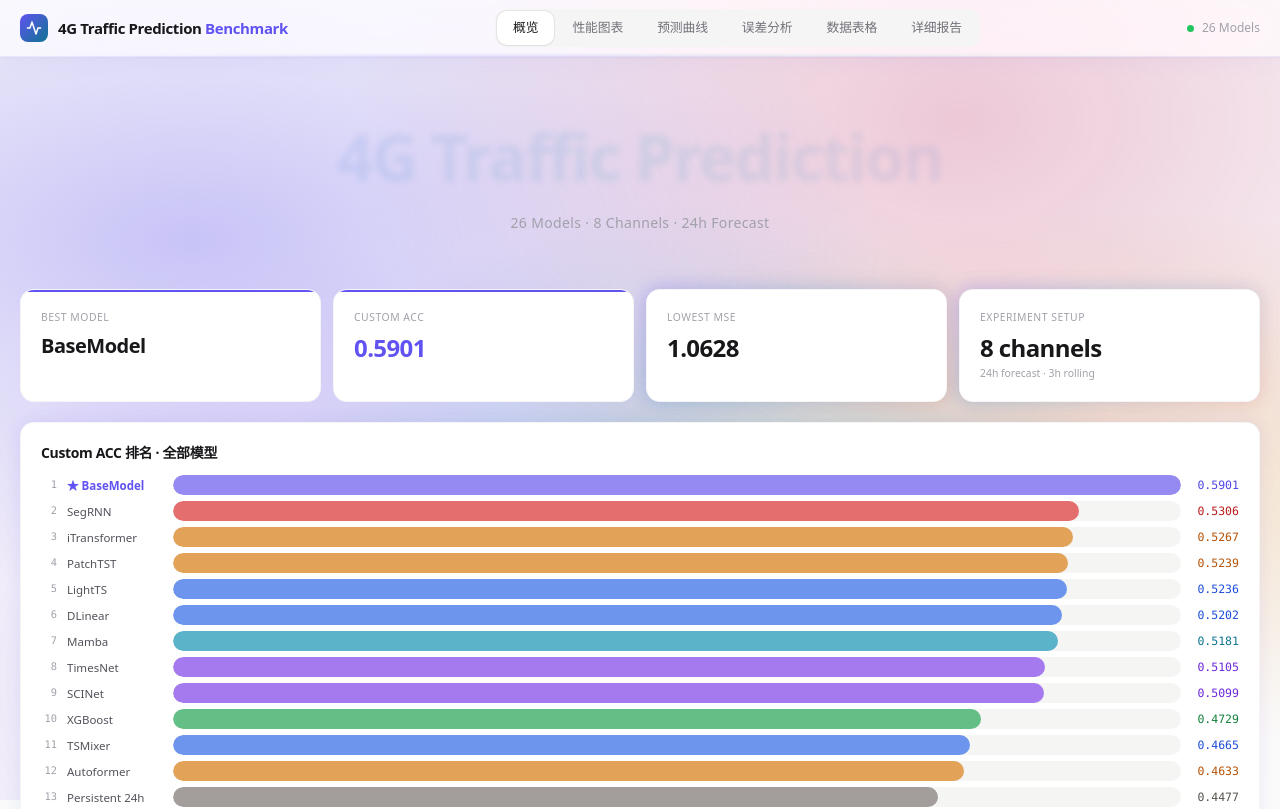
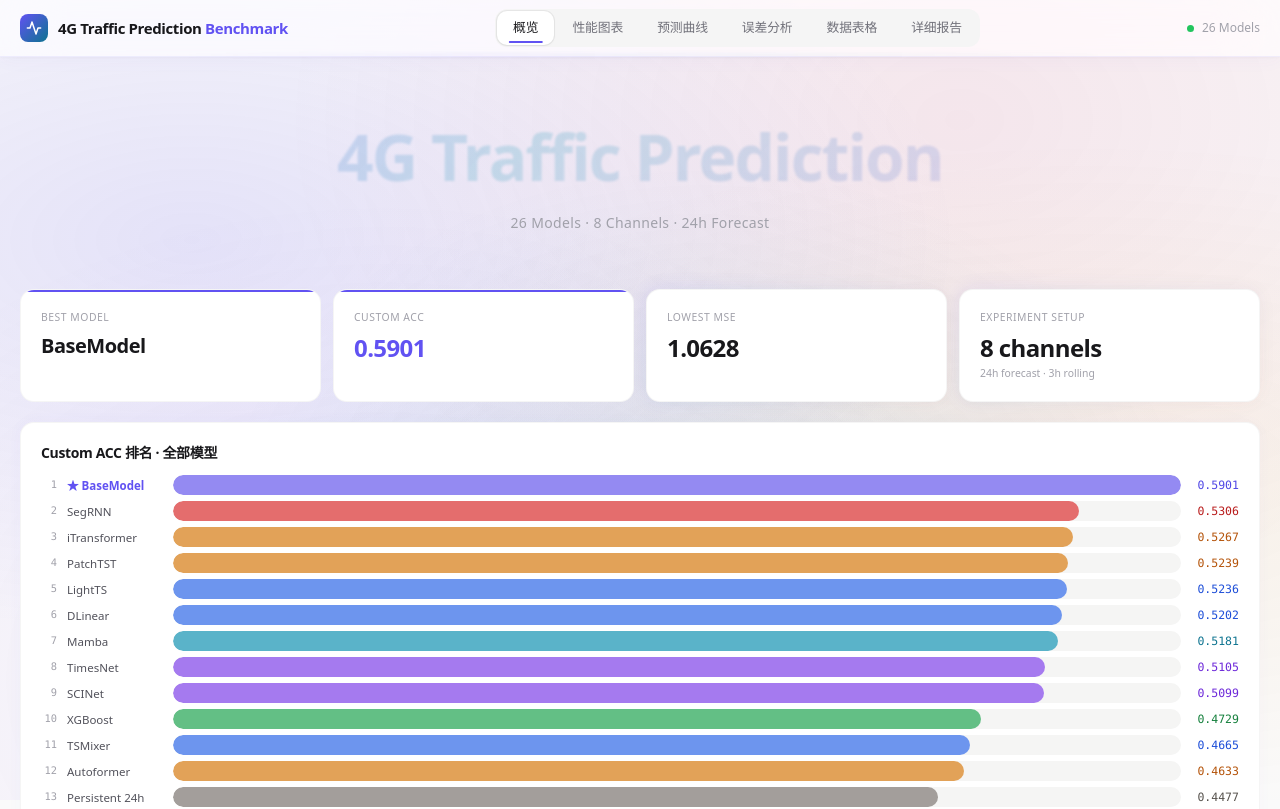
Before and after one commit to Ze-fan1/4G-Traffic-prediction-web, a React (Vite) app in the folder react-app/: page / in a window 1280 px wide. Shown: the top 809 px of the page. Built offline with nearby package versions, Linux system fonts and the light colour scheme.

Commit message:
柔和镭射光+粘稠导航弹性动画+全局形状模糊+欢迎文字优化

```diff
--- a/react-app/src/index.css
+++ b/react-app/src/index.css
@@ -11,120 +11,172 @@ body {
   min-height: 100vh; position: relative; overflow-x: hidden;
 }
 
-/* 镭射光 Holographic Background */
+/* ═══ 镭射光背景（柔和版） ═══ */
 body::before {
   content: ''; position: fixed; inset: 0; z-index: 0; pointer-events: none;
   background:
-    radial-gradient(ellipse at 15% 30%, rgba(97,82,242,0.32) 0%, transparent 45%),
-    radial-gradient(ellipse at 75% 15%, rgba(190,24,93,0.22) 0%, transparent 45%),
-    radial-gradient(ellipse at 55% 70%, rgba(8,145,178,0.25) 0%, transparent 45%),
-    radial-gradient(ellipse at 85% 60%, rgba(217,119,6,0.20) 0%, transparent 40%),
-    radial-gradient(ellipse at 30% 85%, rgba(124,58,237,0.24) 0%, transparent 45%);
-  animation: hologramDrift 12s ease-in-out infinite alternate;
+    radial-gradient(ellipse at 15% 30%, rgba(97,82,242,0.14) 0%, transparent 50%),
+    radial-gradient(ellipse at 75% 15%, rgba(190,24,93,0.09) 0%, transparent 50%),
+    radial-gradient(ellipse at 55% 70%, rgba(8,145,178,0.11) 0%, transparent 50%),
+    radial-gradient(ellipse at 85% 60%, rgba(217,119,6,0.08) 0%, transparent 50%),
+    radial-gradient(ellipse at 30% 85%, rgba(124,58,237,0.10) 0%, transparent 50%);
+  animation: hologramDrift 15s ease-in-out infinite alternate;
 }
 @keyframes hologramDrift {
   0% { background-position: 0% 0%, 0% 0%, 0% 0%, 0% 0%, 0% 0%; }
-  33% { background-position: 12% 8%, -8% 10%, 9% -7%, -10% 7%, 5% -9%; }
-  66% { background-position: -4% 14%, 6% -2%, -2% 4%, 6% -8%, -10% 6%; }
-  100% { background-position: -8% 12%, 5% -8%, -5% 9%, 12% -5%, -8% 5%; }
+  33% { background-position: 8% 5%, -5% 7%, 6% -4%, -7% 4%, 3% -6%; }
+  66% { background-position: -3% 10%, 4% -3%, -2% 5%, 5% -6%, -7% 4%; }
+  100% { background-position: -5% 8%, 3% -5%, -3% 6%, 8% -3%, -5% 3%; }
 }
 
 #root { position: relative; z-index: 1; }
 
-/* Card with Edge Glow */
+/* ═══ 卡片边缘发光（柔和版） ═══ */
 .card {
   background: #FFF; border: 1px solid rgba(0,0,0,0.04); border-radius: 14px;
-  transition: all 0.35s cubic-bezier(0.16,1,0.3,1); position: relative;
+  transition: all 0.4s cubic-bezier(0.16,1,0.3,1); position: relative;
 }
 .card::after {
   content: ''; position: absolute; inset: -2px; border-radius: 16px; z-index: -1;
-  opacity: 0.45; transition: opacity 0.4s ease;
-  background: linear-gradient(135deg, rgba(97,82,242,0.25), rgba(8,145,178,0.18), rgba(124,58,237,0.20), rgba(190,24,93,0.14));
+  opacity: 0.22; transition: opacity 0.4s ease;
+  background: linear-gradient(135deg, rgba(97,82,242,0.13), rgba(8,145,178,0.09), rgba(124,58,237,0.10), rgba(190,24,93,0.07));
   filter: blur(8px);
 }
-.card:hover { border-color: rgba(0,0,0,0.08); box-shadow: 0 4px 24px rgba(0,0,0,0.06), 0 0 30px rgba(97,82,242,0.12); }
-.card:hover::after { opacity: 0.9; }
+.card:hover { border-color: rgba(0,0,0,0.08); box-shadow: 0 4px 20px rgba(0,0,0,0.04), 0 0 16px rgba(97,82,242,0.06); }
+.card:hover::after { opacity: 0.55; }
 
 .card-glow { position: relative; }
 .card-glow::before {
-  content: ''; position: absolute; inset: -3px; border-radius: 17px; z-index: -1;
-  opacity: 0.85; filter: blur(10px);
-  background: linear-gradient(135deg, rgba(97,82,242,0.30), rgba(8,145,178,0.20), rgba(217,119,6,0.14));
-  animation: glowPulse 3s ease-in-out infinite alternate;
+  content: ''; position: absolute; inset: -2px; border-radius: 16px; z-index: -1;
+  opacity: 0.45; filter: blur(8px);
+  background: linear-gradient(135deg, rgba(97,82,242,0.16), rgba(8,145,178,0.10), rgba(217,119,6,0.07));
+  animation: glowPulse 4s ease-in-out infinite alternate;
 }
-.card-glow:hover::before { opacity: 1; animation: none; }
+.card-glow:hover::before { opacity: 0.7; animation: none; }
 
 @keyframes glowPulse {
-  0% { opacity: 0.7; filter: blur(10px); }
-  100% { opacity: 0.95; filter: blur(14px); }
+  0% { opacity: 0.35; filter: blur(8px); }
+  100% { opacity: 0.55; filter: blur(12px); }
 }
 
-/* 形状模糊 — Shape Blur on Hover */
+/* ═══ 形状模糊（全局柔和版） ═══ */
 .shape-blur {
   transition: filter 0.5s cubic-bezier(0.16,1,0.3,1), transform 0.5s cubic-bezier(0.16,1,0.3,1);
 }
 .shape-blur:hover {
-  filter: blur(0.6px) brightness(1.03);
-  transform: scale(1.008);
+  filter: blur(0.5px) brightness(1.02);
+  transform: scale(1.006);
 }
 
-/* Table row shape blur */
+/* 表格行 */
 .dt tbody tr {
   transition: filter 0.35s ease, background 0.15s;
 }
 .dt tbody tr:hover {
-  filter: blur(0.4px) brightness(1.02);
+  filter: blur(0.35px) brightness(1.015);
 }
 
-/* Chip shape blur */
+/* 表格单元格 */
+.dt td {
+  transition: filter 0.3s ease;
+}
+.dt tbody tr:hover td {
+  filter: blur(0.2px);
+}
+
+/* Chip / 标签 */
 .chip {
-  transition: all 0.3s cubic-bezier(0.16,1,0.3,1);
+  transition: all 0.35s cubic-bezier(0.16,1,0.3,1);
 }
 .chip:hover {
-  filter: blur(0.3px) brightness(1.05);
+  filter: blur(0.25px) brightness(1.03);
   transform: translateY(-1px);
 }
 
-/* Welcome blur text */
+/* 输入框 */
+input[type="text"] {
+  transition: filter 0.3s ease, border-color 0.2s;
+}
+input[type="text"]:focus {
+  filter: blur(0.2px) brightness(1.02);
+}
+
+/* select 下拉框 */
+select {
+  transition: filter 0.3s ease;
+}
+select:hover {
+  filter: blur(0.2px) brightness(1.02);
+}
+
+/* 排名列表行 */
+#acc-ranking-bars > div, #rank-list > div {
+  transition: filter 0.35s ease, background 0.15s;
+}
+#acc-ranking-bars > div:hover, #rank-list > div:hover {
+  filter: blur(0.3px) brightness(1.015);
+}
+
+/* ═══ 欢迎模糊文字（轻模糊版） ═══ */
 .welcome-blur {
   font-size: clamp(2rem, 5vw, 4rem);
   font-weight: 800;
   letter-spacing: -0.03em;
-  background: linear-gradient(135deg, rgba(97,82,242,0.12), rgba(8,145,178,0.10), rgba(124,58,237,0.08));
+  background: linear-gradient(135deg, rgba(97,82,242,0.22) 0%, rgba(8,145,178,0.18) 40%, rgba(124,58,237,0.15) 100%);
   -webkit-background-clip: text;
   background-clip: text;
-  color: transparent;
-  filter: blur(3px);
-  animation: welcomeUnblur 2s cubic-bezier(0.16,1,0.3,1) forwards;
+  -webkit-text-fill-color: transparent;
+  filter: blur(0.8px);
+  animation: welcomeUnblur 2.5s cubic-bezier(0.16,1,0.3,1) forwards;
   user-select: none;
   pointer-events: none;
 }
 @keyframes welcomeUnblur {
-  0% { filter: blur(8px); opacity: 0; transform: translateY(-20px) scale(0.95); }
-  60% { filter: blur(2px); opacity: 0.8; }
-  100% { filter: blur(3px); opacity: 1; transform: translateY(0) scale(1); }
+  0% { filter: blur(6px); opacity: 0; transform: translateY(-16px) scale(0.96); }
+  70% { filter: blur(0.3px); opacity: 0.9; }
+  100% { filter: blur(0.8px); opacity: 1; transform: translateY(0) scale(1); }
 }
 
-/* Glass Nav — 粘稠导航 */
+/* ═══ 粘稠导航 ═══ */
 .glass-nav {
   position: relative;
-  background: rgba(255,255,255,0.7);
-  backdrop-filter: blur(24px) saturate(200%);
-  -webkit-backdrop-filter: blur(24px) saturate(200%);
-  border-bottom: 1px solid rgba(97,82,242,0.10);
-  box-shadow: 0 2px 24px rgba(97,82,242,0.06), 0 1px 4px rgba(0,0,0,0.04);
-  transition: all 0.4s cubic-bezier(0.16,1,0.3,1);
+  background: rgba(255,255,255,0.65);
+  backdrop-filter: blur(28px) saturate(220%);
+  -webkit-backdrop-filter: blur(28px) saturate(220%);
+  border-bottom: 1px solid rgba(97,82,242,0.08);
+  box-shadow: 0 2px 20px rgba(97,82,242,0.04), 0 1px 3px rgba(0,0,0,0.03);
+  transition: all 0.5s cubic-bezier(0.16,1,0.3,1);
 }
 .glass-nav::after {
   content: '';
   position: absolute;
-  bottom: 0;
-  left: 5%;
-  right: 5%;
-  height: 1px;
-  background: linear-gradient(90deg, transparent, rgba(97,82,242,0.3), rgba(8,145,178,0.2), transparent);
-  filter: blur(1px);
+  bottom: 0; left: 3%; right: 3%;
+  height: 2px;
+  background: linear-gradient(90deg, transparent, rgba(97,82,242,0.18), rgba(8,145,178,0.12), transparent);
+  filter: blur(2px);
+  animation: navShimmer 4s ease-in-out infinite alternate;
 }
+@keyframes navShimmer {
+  0% { opacity: 0.4; left: 3%; right: 3%; }
+  100% { opacity: 0.8; left: 15%; right: 15%; }
+}
+
+/* 标签按钮 — 粘稠过渡 */
+.tab-btn {
+  position: relative;
+  transition: all 0.4s cubic-bezier(0.34, 1.56, 0.64, 1);
+}
+.tab-btn::after {
+  content: '';
+  position: absolute;
+  bottom: 2px; left: 50%; transform: translateX(-50%);
+  width: 0; height: 2px;
+  border-radius: 2px;
+  background: var(--accent);
+  transition: width 0.35s cubic-bezier(0.34, 1.56, 0.64, 1);
+}
+.tab-btn:hover::after { width: 40%; }
+.tab-btn.active::after { width: 60%; }
 
 /* Skeleton */
 .skeleton {
@@ -141,7 +193,7 @@ body::before {
 /* Tabs */
 .tab-btn {
   font-size: 0.8rem; font-weight: 500; color: #71717A; padding: 7px 16px;
-  border-radius: 10px; transition: all 0.2s ease; cursor: pointer;
+  border-radius: 10px; cursor: pointer;
   white-space: nowrap; letter-spacing: -0.01em; background: transparent; border: none;
 }
 .tab-btn:hover { color: #3F3F46; background: rgba(0,0,0,0.03); }
@@ -152,7 +204,7 @@ body::before {
   display: inline-flex; align-items: center; gap: 5px; font-size: 0.72rem;
   font-weight: 500; padding: 4px 13px; border-radius: 999px;
   border: 1px solid rgba(0,0,0,0.07); color: #52525B; cursor: pointer;
-  transition: all 0.2s ease; background: transparent;
+  background: transparent;
 }
 .chip:hover { border-color: rgba(0,0,0,0.14); color: #18181B; }
 .chip.active { background: #18181B; color: #FFF; border-color: #18181B; }
```
Also changed, not shown: 4 other files (tests, documents, lock files or other folders).
